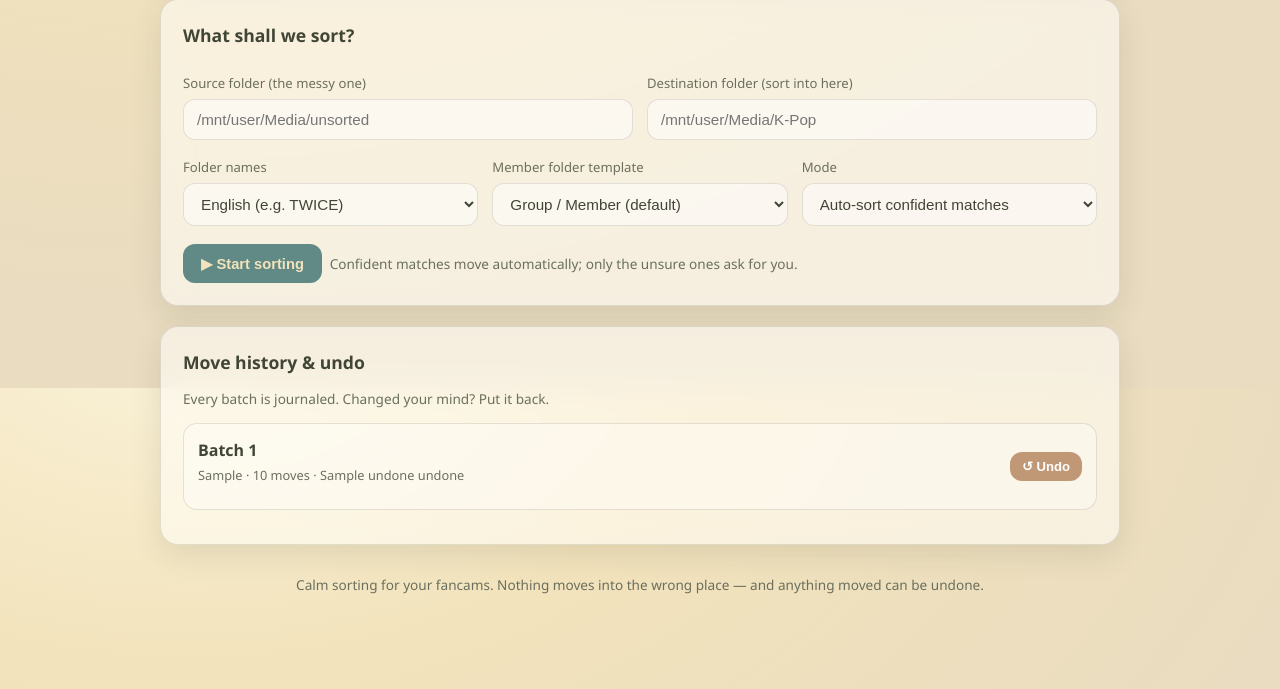
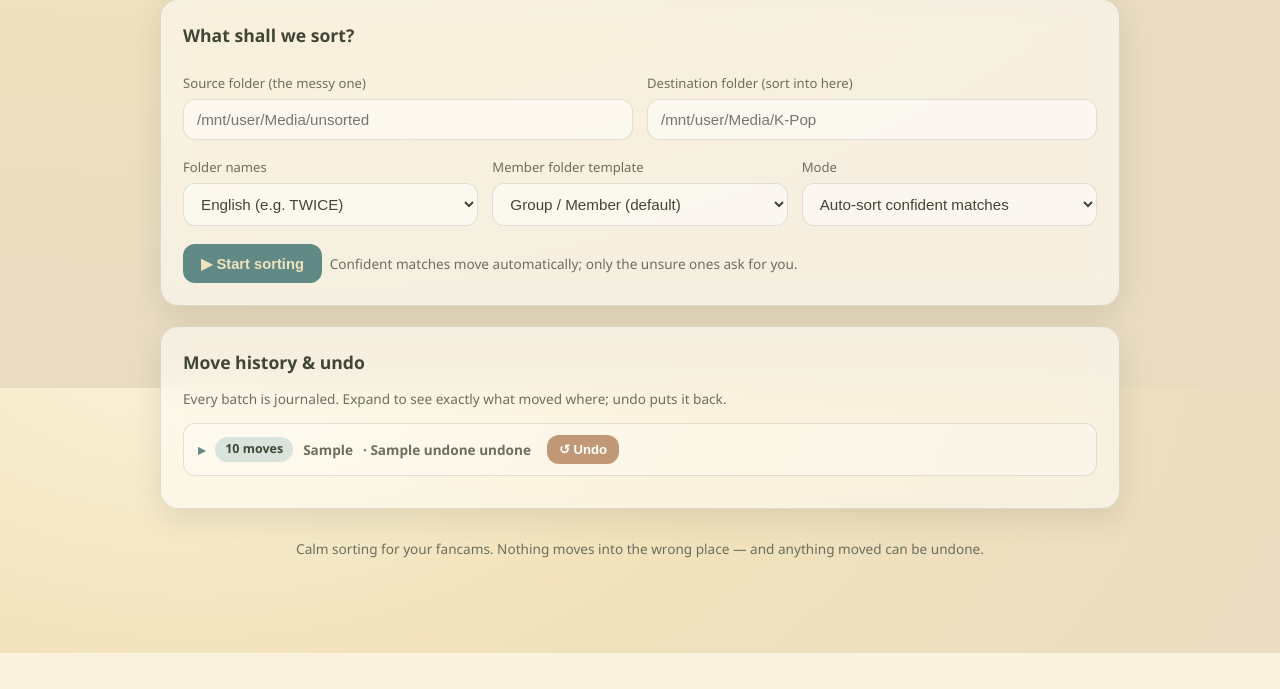
Before and after one commit to AnotherAsian123/K-Sorter, a FastAPI app: template app/templates/index.html in a window 1280 px wide. Shown: the part 412-1101 px from the top of the page. After the commit the page ends 1065 px from the top, so only its background shows below. Run offline with FastAPI, Linux system fonts and the light colour scheme; the template is opened without the code that fills it: most values are stand-ins (such as "Sample title", 1, 10 or a date in 2020); data that the repository does not hold is empty; parts of the project's set-up code (start-up, migrations or seed data) failed here and were passed over.

Commit message:
Make move history informative and expandable
Journal now records the video filename + resolved group/member, so the
history lists what actually moved instead of an opaque batch id. Each batch
is a compact expandable row (N moves · date · Undo) that lazy-loads a table
of every move (Video / Group / Member / How) on first expand. Tightened the
summary layout so Undo sits next to the count instead of across a gap.
Adds a migration for older DBs.

Co-Authored-By: Claude Opus 4.8 <noreply@anthropic.com>

```diff
--- a/app/database.py
+++ b/app/database.py
@@ -68,14 +68,17 @@ CREATE TABLE IF NOT EXISTS meta (
 );
 
 CREATE TABLE IF NOT EXISTS move_journal (
-    id         INTEGER PRIMARY KEY,
-    batch_id   TEXT NOT NULL,
-    source     TEXT NOT NULL,
-    dest       TEXT NOT NULL,
-    action     TEXT NOT NULL,        -- 'move' | 'replica'
-    method     TEXT,                 -- rename | copy | hardlink
-    created_at TEXT NOT NULL DEFAULT (datetime('now')),
-    undone     INTEGER NOT NULL DEFAULT 0
+    id          INTEGER PRIMARY KEY,
+    batch_id    TEXT NOT NULL,
+    source      TEXT NOT NULL,
+    dest        TEXT NOT NULL,
+    action      TEXT NOT NULL,       -- 'move' | 'replica'
+    method      TEXT,                -- rename | copy | hardlink
+    filename    TEXT,                -- the video file name
+    group_name  TEXT,                -- resolved group (display)
+    member_name TEXT,                -- resolved member (display), if any
+    created_at  TEXT NOT NULL DEFAULT (datetime('now')),
+    undone      INTEGER NOT NULL DEFAULT 0
 );
 
 CREATE TABLE IF NOT EXISTS duplicates (
@@ -106,7 +109,16 @@ def get_conn() -> sqlite3.Connection:
             _conn.execute("PRAGMA journal_mode=WAL")
             _conn.execute("PRAGMA foreign_keys=ON")
             _conn.executescript(SCHEMA)
+            _migrate(_conn)
         return _conn
+
+
+def _migrate(conn: sqlite3.Connection) -> None:
+    """Add columns to existing DBs created before they were introduced."""
+    cols = {r["name"] for r in conn.execute("PRAGMA table_info(move_journal)")}
+    for col in ("filename", "group_name", "member_name"):
+        if col not in cols:
+            conn.execute(f"ALTER TABLE move_journal ADD COLUMN {col} TEXT")
 
 
 def execute(sql: str, params: Iterable = ()) -> sqlite3.Cursor:
--- a/app/engine.py
+++ b/app/engine.py
@@ -181,11 +181,13 @@ def apply_item(item: PlanItem, batch_id: str) -> dict:
                                   settings.verify_checksum)
         if primary.status != "moved":
             return {"id": item.id, "status": primary.status, "reason": primary.reason}
-        _journal(batch_id, item.source, primary.dest, "move", primary.method)
+        _journal(batch_id, item.source, primary.dest, "move", primary.method,
+                 item.filename, item.group_name, None)
         for rep in item.replica_dests:
             r = mover.replicate(Path(primary.dest), Path(rep))
             if r.status == "moved":
-                _journal(batch_id, primary.dest, r.dest, "replica", r.method)
+                _journal(batch_id, primary.dest, r.dest, "replica", r.method,
+                         item.filename, _group_from_dest(r.dest), None)
         return {"id": item.id, "status": "moved", "dest": primary.dest,
                 "replicas": len(item.replica_dests)}
 
@@ -194,24 +196,50 @@ def apply_item(item: PlanItem, batch_id: str) -> dict:
     result = mover.safe_move(Path(item.source), Path(item.primary_dest),
                              settings.verify_checksum)
     if result.status == "moved":
-        _journal(batch_id, item.source, result.dest, "move", result.method)
+        _journal(batch_id, item.source, result.dest, "move", result.method,
+                 item.filename, item.group_name, item.member_name)
     return {"id": item.id, "status": result.status, "dest": result.dest,
             "reason": result.reason}
 
 
-def _journal(batch_id, source, dest, action, method) -> None:
+def _group_from_dest(dest: str) -> str:
+    """For a collab replica path <root>/<Group>/Group/<file>, the group folder."""
+    parts = Path(dest).parts
+    return parts[-3] if len(parts) >= 3 else ""
+
+
+def _journal(batch_id, source, dest, action, method,
+             filename=None, group_name=None, member_name=None) -> None:
     db.execute(
-        "INSERT INTO move_journal(batch_id, source, dest, action, method)"
-        " VALUES(?,?,?,?,?)", (batch_id, source, dest, action, method))
+        "INSERT INTO move_journal(batch_id, source, dest, action, method,"
+        " filename, group_name, member_name) VALUES(?,?,?,?,?,?,?,?)",
+        (batch_id, source, dest, action, method, filename, group_name, member_name))
 
 
 # ---- undo -----------------------------------------------------------------
 def list_batches(limit: int = 20) -> list[dict]:
     rows = db.query(
-        "SELECT batch_id, COUNT(*) n, MIN(created_at) at, "
+        "SELECT batch_id, COUNT(*) n, MIN(created_at) at, MAX(created_at) at_end, "
         "SUM(undone) undone FROM move_journal GROUP BY batch_id "
-        "ORDER BY at DESC LIMIT ?", (limit,))
+        "ORDER BY at_end DESC LIMIT ?", (limit,))
     return [dict(r) for r in rows]
+
+
+def get_batch_moves(batch_id: str) -> list[dict]:
+    """All moves in a batch, with friendly labels for the expandable table."""
+    rows = db.query(
+        "SELECT filename, group_name, member_name, action, method, undone, "
+        "source, dest FROM move_journal WHERE batch_id=? ORDER BY id", (batch_id,))
+    out = []
+    for r in rows:
+        d = dict(r)
+        # Fall back to the file/folder names if older rows lack labels.
+        d["filename"] = d["filename"] or Path(d["source"]).name
+        if not d["group_name"]:
+            parts = Path(d["dest"]).parts
+            d["group_name"] = parts[-3] if len(parts) >= 3 else ""
+        out.append(d)
+    return out
 
 
 def undo_batch(batch_id: str) -> dict:
--- a/app/main.py
+++ b/app/main.py
@@ -13,7 +13,7 @@ from fastapi.templating import Jinja2Templates
 from . import database as db
 from . import enrich, paths, seed
 from .config import settings
-from .engine import get_naming, list_batches, set_naming, undo_batch
+from .engine import get_batch_moves, get_naming, list_batches, set_naming, undo_batch
 from .jobs import manager
 from .logging_setup import get_logger, setup_logging
 from .matcher import get_index, reload_index
@@ -176,6 +176,12 @@ async def update_db():
     return JSONResponse({"ok": True, "message": "Updating database in the background…"})
 
 
+@app.get("/batch/{batch_id}/moves", response_class=HTMLResponse)
+async def batch_moves(request: Request, batch_id: str):
+    return templates.TemplateResponse(request, "_moves.html", {
+        "request": request, "moves": get_batch_moves(batch_id)})
+
+
 @app.post("/undo")
 async def undo(batch_id: str = Form(...)):
     return JSONResponse(undo_batch(batch_id))
--- a/app/static/css/style.css
+++ b/app/static/css/style.css
@@ -144,6 +144,31 @@ input:focus, select:focus { outline: none; border-color: var(--sage);
 .path-ok { color: var(--sage); font-size: .82rem; }
 .path-err { color: #a4552e; font-size: .82rem; }
 
+/* Move history */
+.batch { border: 1px solid var(--panel-border); border-radius: 12px; margin-bottom: 10px;
+  background: rgba(255,255,255,.3); overflow: hidden; }
+[data-theme="dark"] .batch { background: rgba(0,0,0,.15); }
+.batch-sum { display: flex; align-items: center; gap: 10px; padding: 11px 14px;
+  cursor: pointer; list-style: none; }
+.batch-sum::-webkit-details-marker { display: none; }
+.batch-sum .disc { color: var(--sage); transition: transform .2s ease; font-size: .9rem; }
+.batch[open] .batch-sum .disc { transform: rotate(90deg); }
+.bchip { font-weight: 700; color: var(--olive); background: rgba(150,187,187,.35);
+  padding: 3px 10px; border-radius: 999px; font-size: .78rem; }
+[data-theme="dark"] .bchip { color: var(--cream); }
+.batch-sum .btn { margin-left: 6px; }
+.batch-body { padding: 4px 14px 14px; }
+
+table.moves { width: 100%; border-collapse: collapse; font-size: .82rem; }
+table.moves th { text-align: left; color: var(--muted); font-weight: 600;
+  border-bottom: 1px solid var(--panel-border); padding: 6px 8px; }
+table.moves td { padding: 6px 8px; border-bottom: 1px solid var(--panel-border);
+  vertical-align: top; }
+table.moves .mv-file { max-width: 360px; word-break: break-all; }
+table.moves tr.undone td { opacity: .5; text-decoration: line-through; }
+.tag { display: inline-block; padding: 1px 8px; border-radius: 999px; font-size: .72rem;
+  background: rgba(97,137,133,.22); color: var(--text); }
+
 .muted { color: var(--muted); font-size: .85rem; }
 .toggle { cursor: pointer; background: none; border: 1px solid var(--panel-border);
   color: var(--text); border-radius: 999px; padding: 7px 12px; font-size: .8rem; }
--- a/app/templates/index.html
+++ b/app/templates/index.html
@@ -86,15 +86,21 @@ window.KS_DEFAULTS = {source: "{{ settings.source_default }}", dest: "{{ setting
 {% if batches %}
 <div class="card">
   <h2>Move history &amp; undo</h2>
-  <p class="muted">Every batch is journaled. Changed your mind? Put it back.</p>
+  <p class="muted">Every batch is journaled. Expand to see exactly what moved where; undo puts it back.</p>
   {% for b in batches %}
-  <div class="item" style="display:flex;align-items:center;gap:12px">
-    <div style="flex:1">
-      <span class="fname">Batch {{ b.batch_id[:8] }}</span>
-      <div class="meta">{{ b.at }} &middot; {{ b.n }} moves{% if b.undone %} &middot; {{ b.undone }} undone{% endif %}</div>
+  <details class="batch">
+    <summary class="batch-sum">
+      <span class="disc" aria-hidden="true">&#9656;</span>
+      <span class="bchip">{{ b.n }} move{{ '' if b.n == 1 else 's' }}</span>
+      <span class="muted">{{ b.at }}</span>
+      {% if b.undone %}<span class="muted">&middot; {{ b.undone }} undone</span>{% endif %}
+      <button class="btn clay small" onclick="event.preventDefault();event.stopPropagation();undoBatch('{{ b.batch_id }}', this)">&#8634; Undo</button>
+    </summary>
+    <div class="batch-body" hx-get="/batch/{{ b.batch_id }}/moves"
+         hx-trigger="toggle once from:closest details" hx-swap="innerHTML">
+      <p class="muted">Loading moves&hellip;</p>
     </div>
-    <button class="btn clay small" onclick="undoBatch('{{ b.batch_id }}', this)">&#8634; Undo</button>
-  </div>
+  </details>
   {% endfor %}
 </div>
 {% endif %}
```
Also changed, not shown: app/templates/_moves.html (added, +20 -0 lines), tests/test_engine.py (+13 -0 lines).
